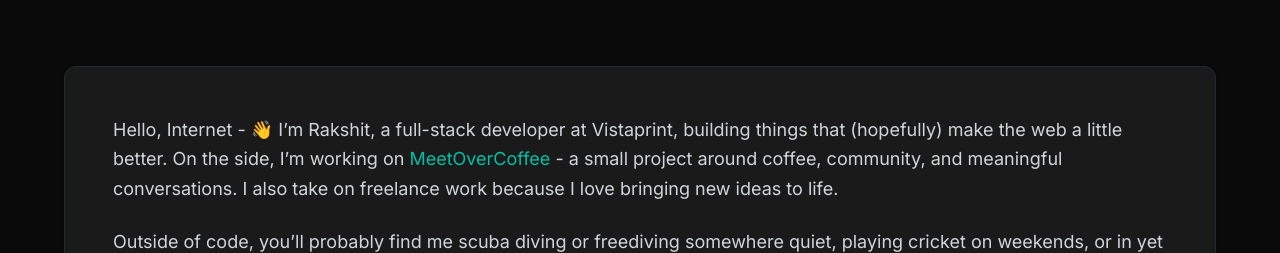
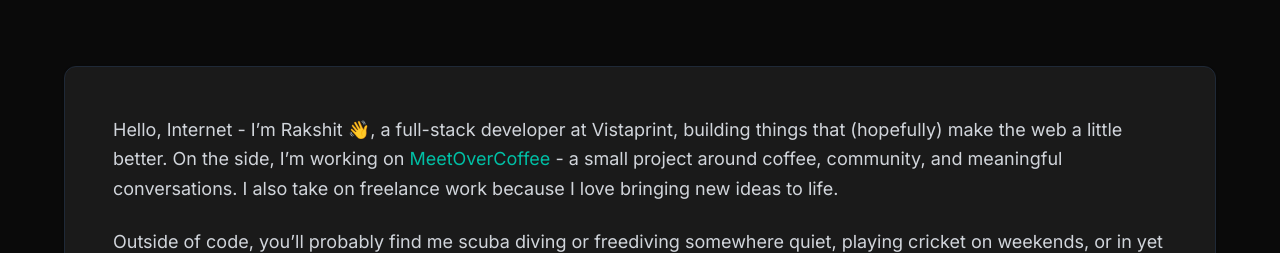
Before and after one commit to mrksht/portfolio, a React (Vite) app: page / in a window 1280 px wide. Shown: the part 986-1239 px from the top of the page. Built offline with nearby package versions, Linux system fonts and the light colour scheme.

Commit message:
removed arrow

```diff
--- a/src/components/About.tsx
+++ b/src/components/About.tsx
@@ -83,7 +83,7 @@ export const About = () => {
           <motion.div variants={itemVariants} className="mb-16">
             <Card className="bg-[#1a1a1a] border-gray-800 p-8 md:p-12">
               <p className="text-gray-300 text-lg leading-relaxed mb-6">
-                Hello, Internet - 👋 I’m Rakshit, a full-stack developer at Vistaprint,
+                Hello, Internet - I’m Rakshit 👋, a full-stack developer at Vistaprint,
                 building things that (hopefully) make the web a little better.
                 On the side, I’m working on{" "}
                 <a
```
